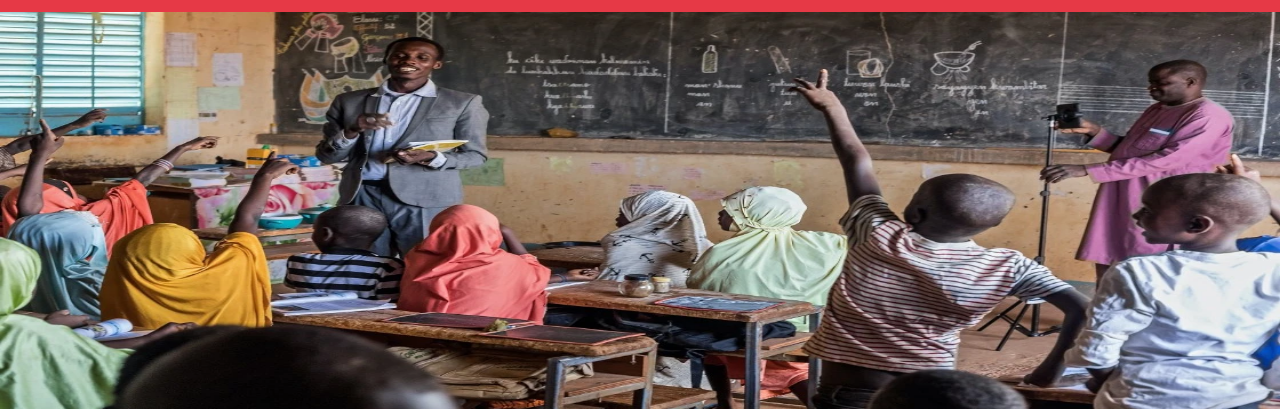
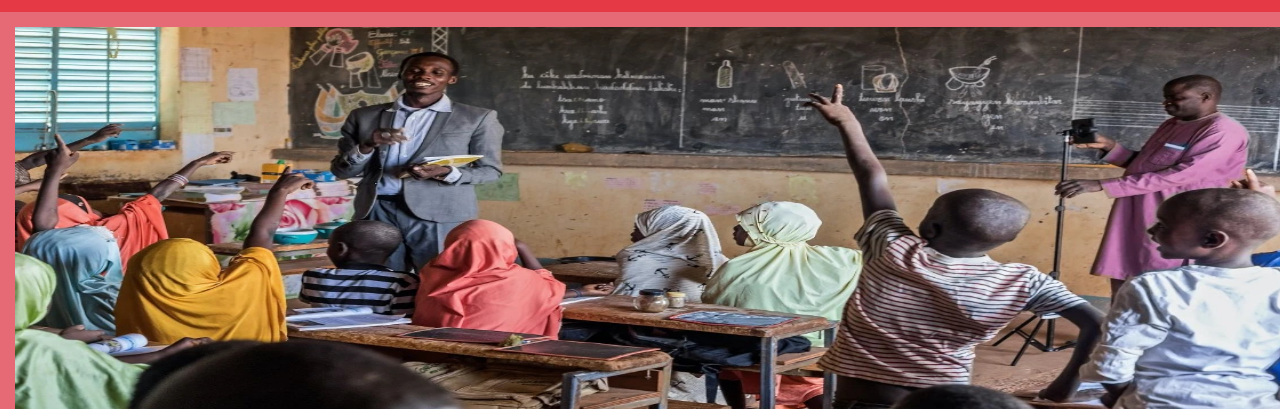
Before and after one commit to esnupi-xiandeewarguez/imgivingup, a plain HTML site: page index.html in a window 1280 px wide. Shown: the part 95-504 px from the top of the page. Drawn offline with Linux system fonts and the light colour scheme.

Commit message:
Add files via upload

```diff
--- a/style.css
+++ b/style.css
@@ -235,3 +235,9 @@ footer p {
 body {
     background-color: #e66a75;
 }
+
+.coverphoto img {
+    padding-top: 15px;
+    padding-bottom: 15px;
+    padding-left: 15px;
+}
```
